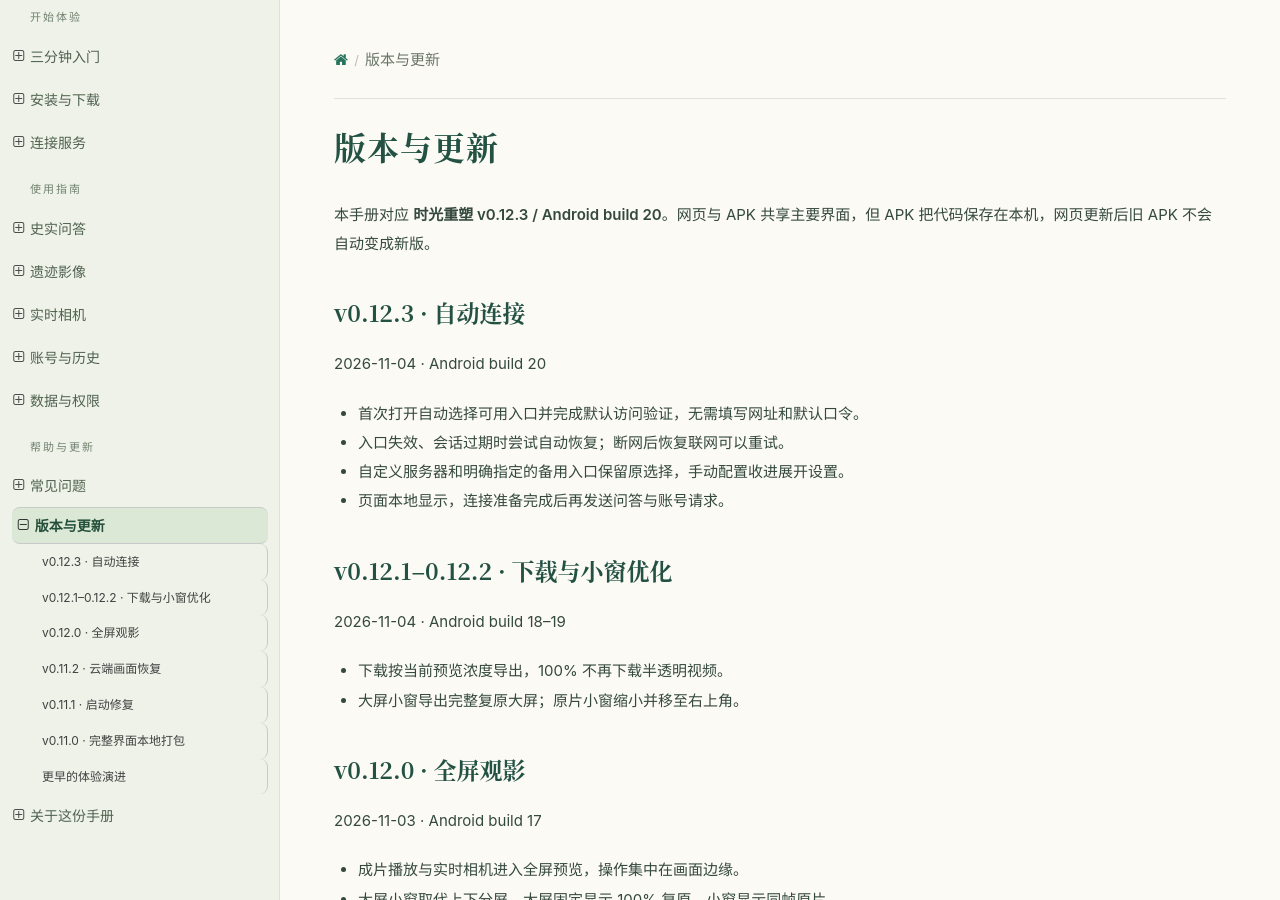
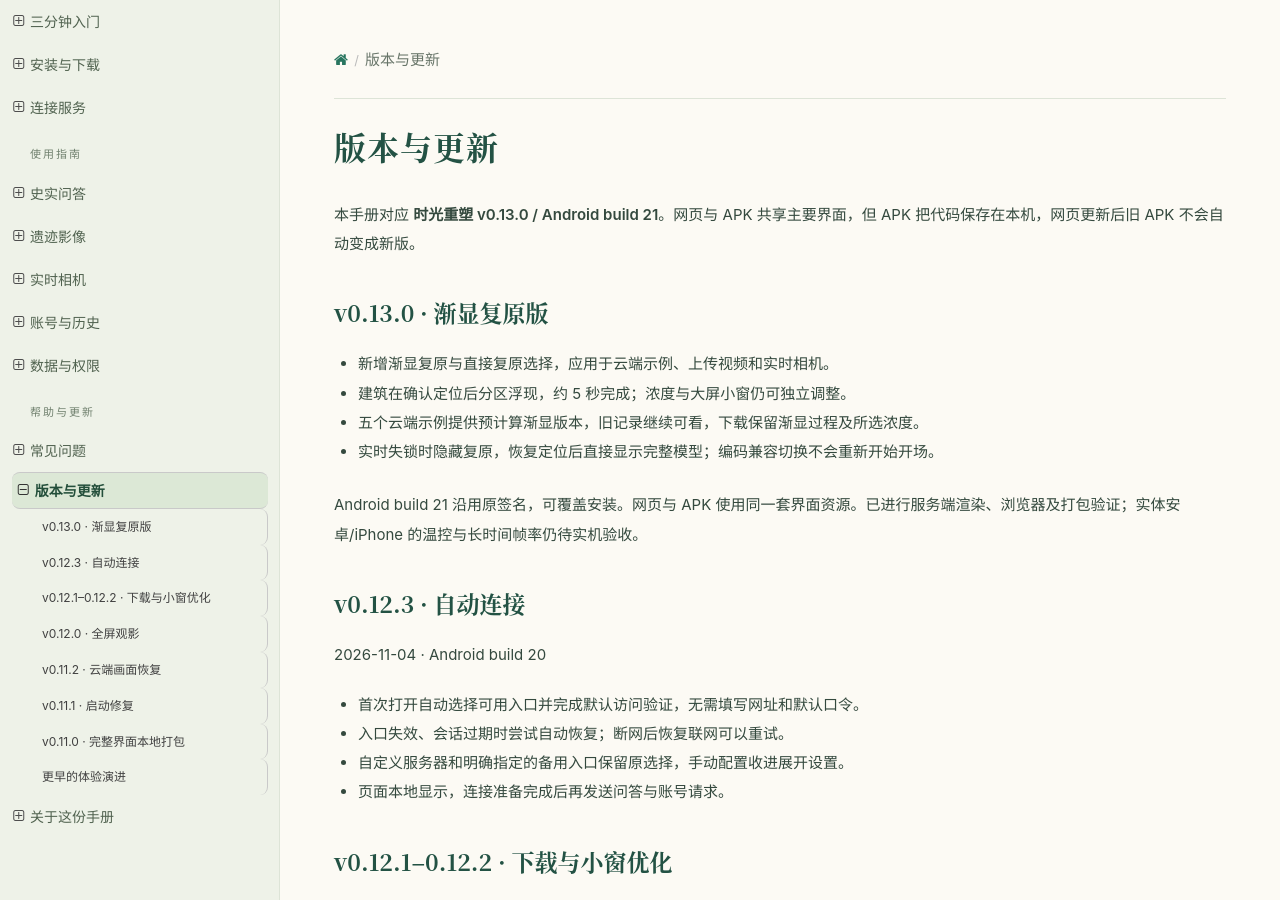
Before and after one commit to MillenRosen/time-reshape-docs, a Sphinx documentation site: the page built from source/releases.md, in a window 1280 px wide and 900 px high. Built offline with Sphinx 7.4.7 and the Read the Docs theme 3.1.0, drawn with Linux system fonts in a browser that asks for light colours.

Commit message:
docs: explain staged reveal and update Android v0.13.0 download

```diff
--- a/source/_data/release.json
+++ b/source/_data/release.json
@@ -1,10 +1,10 @@
 {
-  "version": "0.12.3",
-  "build": 20,
+  "version": "0.13.0",
+  "build": 21,
   "release_date": "2026-11-04",
-  "apk_name": "TimeReshape-Android-v0.12.3-build20.apk",
+  "apk_name": "TimeReshape-Android-v0.13.0-build21.apk",
   "apk_size": "9.8 MB",
-  "apk_sha256": "b8c2f877d93ce0d9a79e508d8c4eda46ec42b84ea6efe4ab1b6c9bf264bf446a",
+  "apk_sha256": "fcbffa82ba1d37d55f3a837bcf339ae14e080826e7a9df8db62f33b7b102c9db",
   "download_url": "https://time-reshape.tailfde0f6.ts.net/open/downloads",
   "preview_url": "https://time-reshape.tailfde0f6.ts.net/open/app",
   "backup_url": "https://time-reshape.tailfde0f6.ts.net/",
--- a/source/releases.md
+++ b/source/releases.md
@@ -1,6 +1,15 @@
 # 版本与更新
 
 本手册对应 **时光重塑 v{{ version }} / Android build {{ build }}**。网页与 APK 共享主要界面，但 APK 把代码保存在本机，网页更新后旧 APK 不会自动变成新版。
+
+## v0.13.0 · 渐显复原版
+
+- 新增渐显复原与直接复原选择，应用于云端示例、上传视频和实时相机。
+- 建筑在确认定位后分区浮现，约 5 秒完成；浓度与大屏小窗仍可独立调整。
+- 五个云端示例提供预计算渐显版本，旧记录继续可看，下载保留渐显过程及所选浓度。
+- 实时失锁时隐藏复原，恢复定位后直接显示完整模型；编码兼容切换不会重新开始开场。
+
+Android build 21 沿用原签名，可覆盖安装。网页与 APK 使用同一套界面资源。已进行服务端渲染、浏览器及打包验证；实体安卓/iPhone 的温控与长时间帧率仍待实机验收。
 
 ## v0.12.3 · 自动连接
 
```
Also changed, not shown: source/guide/live-camera.md (+6 -0 lines), source/guide/restoration.md (+6 -0 lines).
